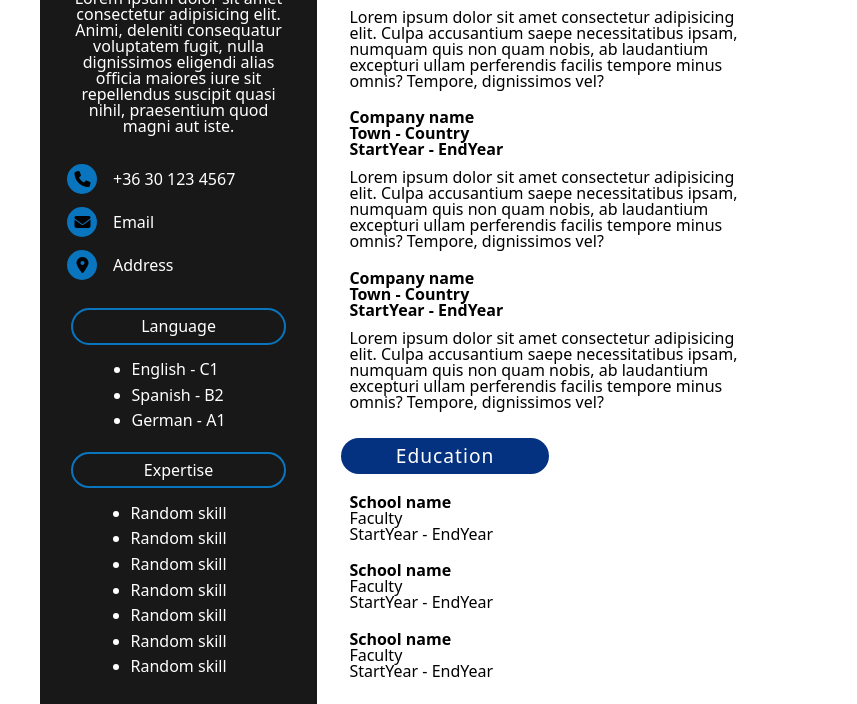
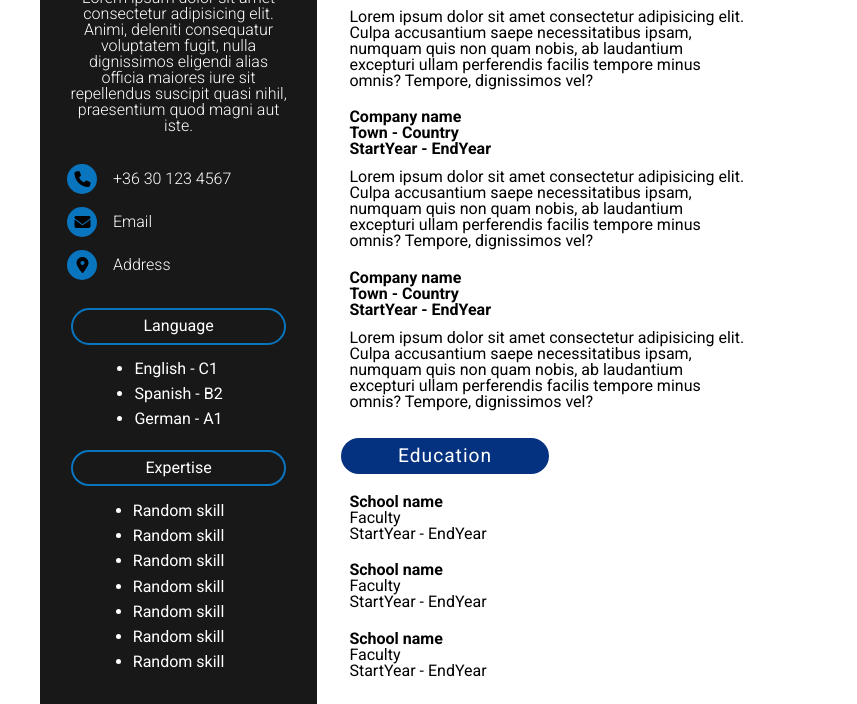
Before and after one commit to zane9907/CV3, a plain HTML site: page index.html in a window 1280 px wide. Shown: the part 419-1123 px from the top of the page, without its empty margins (0-857 px from the left). Drawn offline with Linux system fonts and the light colour scheme.

Commit message:
Added font

```diff
--- a/style.css
+++ b/style.css
@@ -1,3 +1,10 @@
+@import url('https://fonts.googleapis.com/css2?family=Roboto:ital,wght@0,100;0,300;0,400;0,500;0,700;0,900;1,100;1,300;1,400;1,500;1,700;1,900&display=swap');
+
+@page {
+    size: A4;
+    margin: 0;
+}
+
 :root{
     --title: #043280;
     --title_alt: #0975be;
@@ -6,7 +13,7 @@
 
 html,
 body {
-    font-family:system-ui, -apple-system, BlinkMacSystemFont, 'Segoe UI', Roboto, Oxygen, Ubuntu, Cantarell, 'Open Sans', 'Helvetica Neue', sans-serif;
+    font-family:  "Roboto", sans-serif;
     width: 210mm;
     height: 297mm;
     margin: 0;
@@ -16,10 +23,8 @@ body {
     align-items: center;
 }
 
-@page {
-    size: A4;
-    margin: 0;
-}
+
+
 
 .grid-container {
     display: grid;
```
